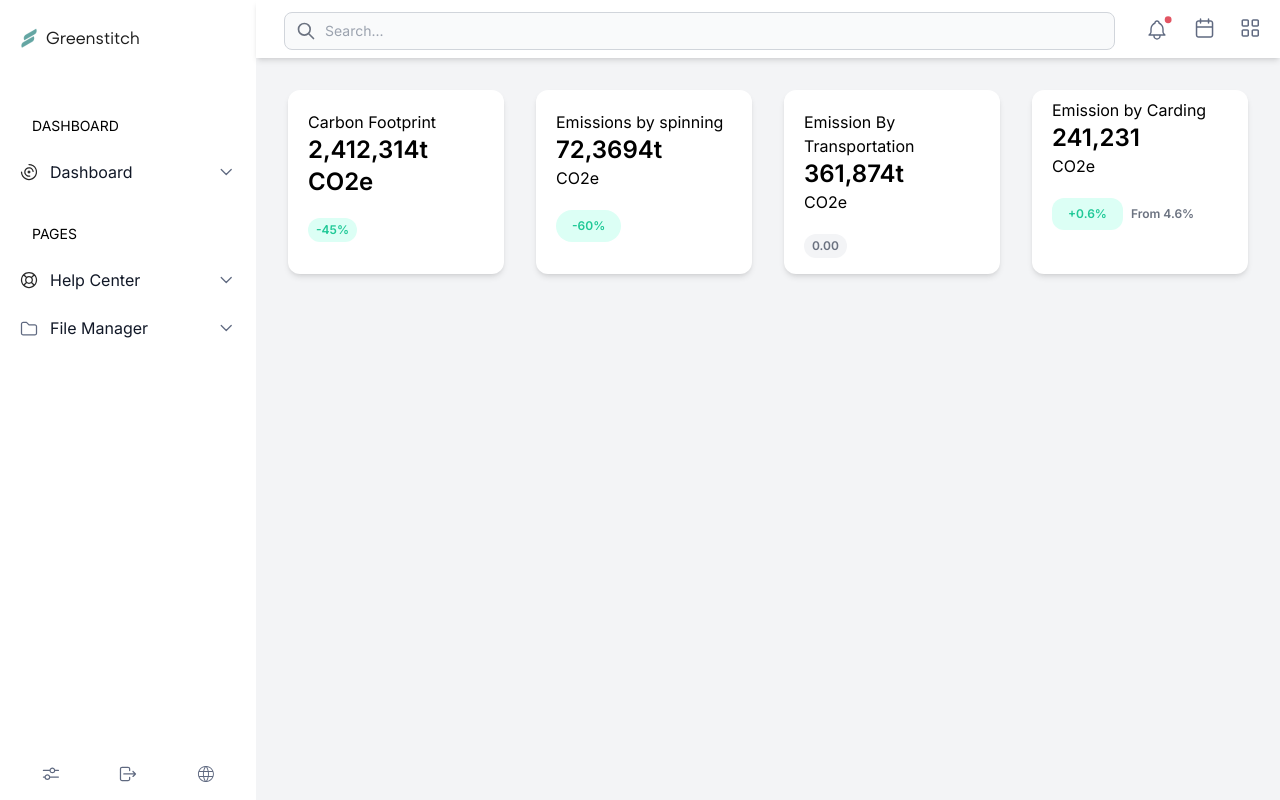
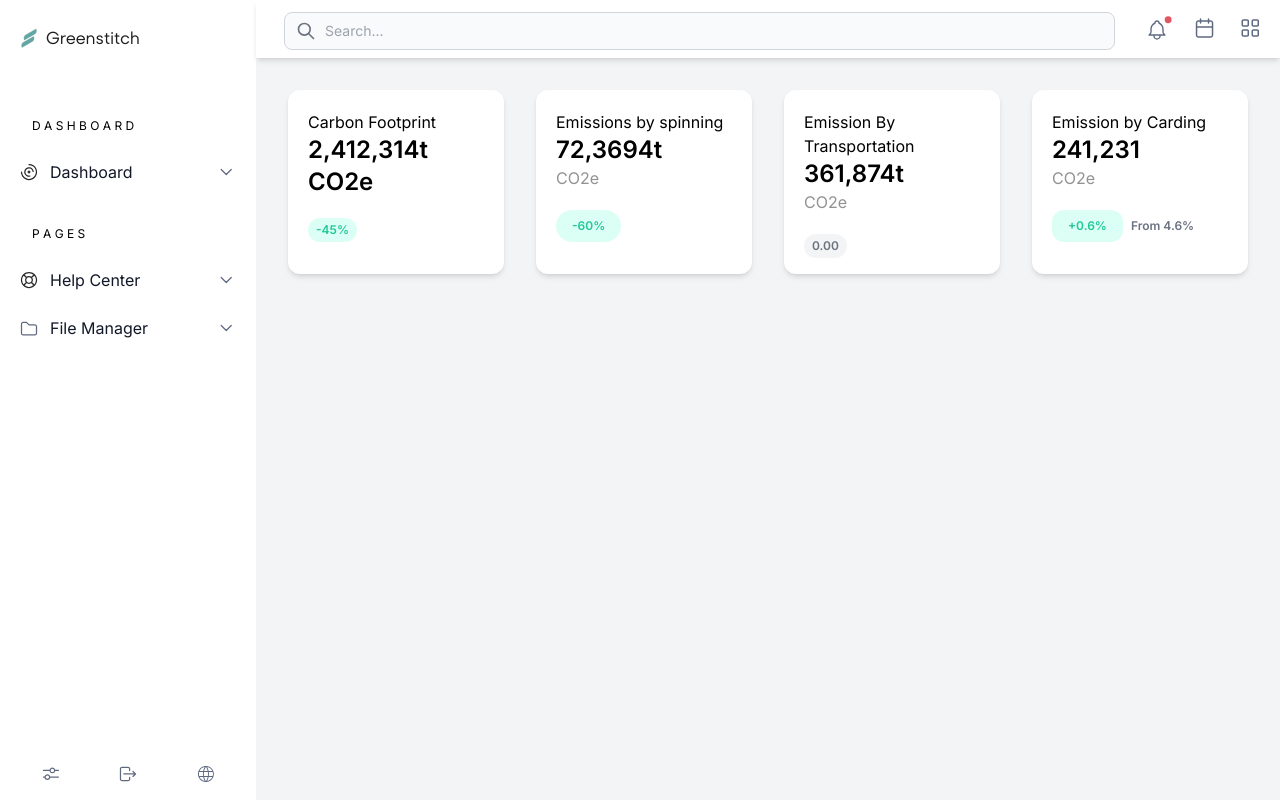
Before and after one commit to Saransh29/greenstitch, a Next.js app: page / in a window 1280 px wide. Built offline with nearby package versions, Linux system fonts and the light colour scheme.

Commit message:
some more changes. just graph and pie chart left.

```diff
--- a/components/Home.js
+++ b/components/Home.js
@@ -59,7 +59,7 @@ const Home = () => {
               <div className="flex flex-col p-5 items-start ">
                 <p className=" font-normal text-base">Emissions by spinning</p>
                 <p className="font-semibold text-2xl">72,3694t</p>
-                <p className="font-normal text-base"> CO2e</p>
+                <p className="font-normal text-base text-[#929292]"> CO2e</p>
                 <div className=" bg-[#DCFFF5] rounded-2xl px-4 py-2 my-5">
                   <p className="text-xs text-[#20C997] font-semibold">-60%</p>
                 </div>
@@ -71,17 +71,17 @@ const Home = () => {
                   Emission By Transportation{" "}
                 </p>
                 <p className="font-semibold text-2xl">361,874t</p>
-                <p className="font-normal text-base"> CO2e</p>
+                <p className="font-normal text-base text-[#929292]"> CO2e</p>
                 <div className=" bg-gray-100 rounded-2xl px-2 py-1 my-5">
                   <p className="text-xs text-gray-500 font-semibold">0.00</p>
                 </div>
               </div>
             </div>
             <div className="h-[184px] w-[276px] m-8  bg-white rounded-xl shadow-md">
-              <div className="flex flex-col justify-center items-start px-5 py-2">
+              <div className="flex flex-col justify-center items-start p-5">
                 <p className=" font-normal text-base">Emission by Carding </p>
                 <p className="font-semibold text-2xl">241,231</p>
-                <p className="font-normal text-base"> CO2e</p>
+                <p className="font-normal text-base text-[#929292]"> CO2e</p>
                 <div className="flex flex-row justify-center items-center">
                   <div className=" bg-[#DCFFF5] rounded-xl px-4 py-2 my-5">
                     <p className="text-xs text-[#20C997] font-semibold">
--- a/components/Sidebar.js
+++ b/components/Sidebar.js
@@ -65,8 +65,8 @@ const Sidebar = () => {
             </l1>
 
             <l1>
-              <p className="text-sm p-2 px-5 font-normal leading-5">
-                DASHBOARD
+              <p className="text-xs p-2 px-5 font-normal leading-5">
+                D A S H B O A R D
               </p>
             </l1>
 
@@ -106,8 +106,8 @@ const Sidebar = () => {
               </ul>
             </li>
             <l1>
-              <p className="pt-8 text-sm p-2 px-5 font-normal leading-5">
-                PAGES
+              <p className="pt-8 text-xs p-2 px-5 font-normal leading-5">
+                P A G E S
               </p>
             </l1>
             <li>
```
